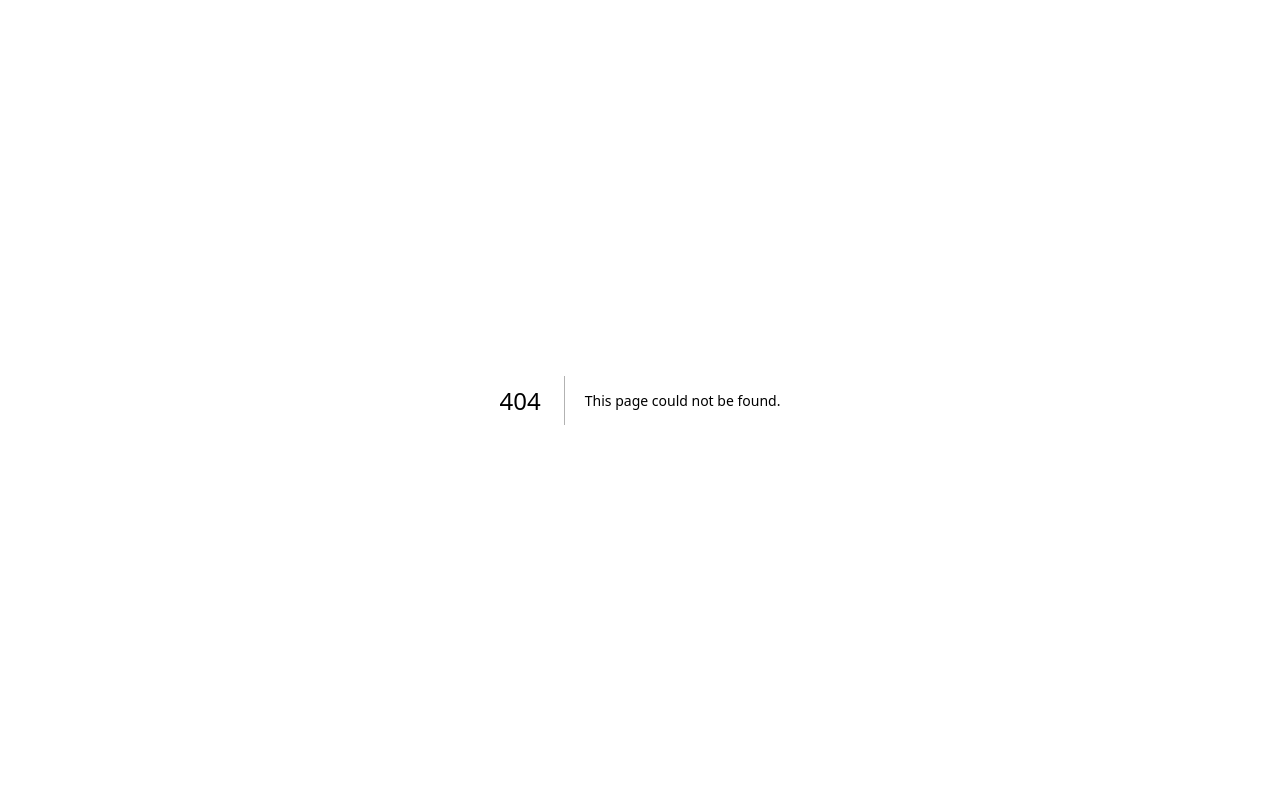
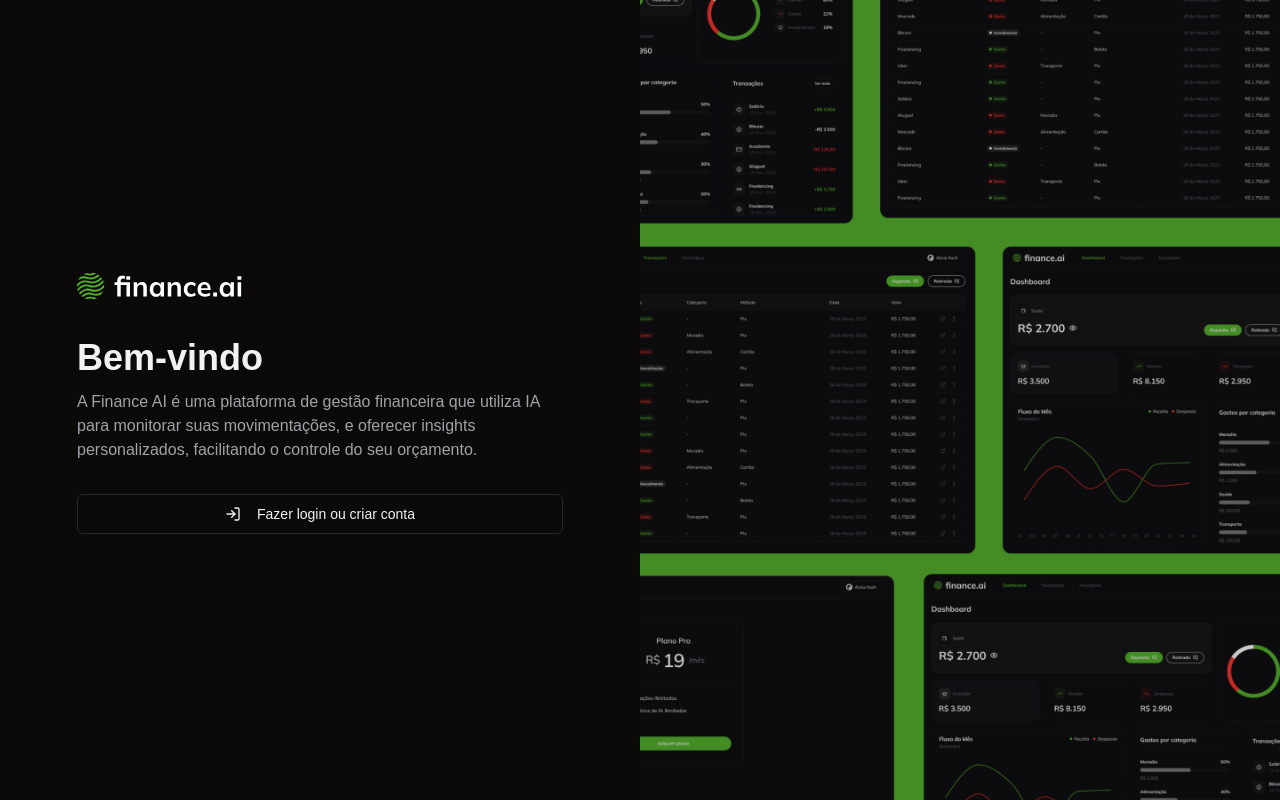
Before and after one commit to pedroallas/Finance-Ai-App, a Next.js app: page /login in a window 1280 px wide. Before the commit this address had no page. Built offline with nearby package versions, Linux system fonts and the light colour scheme.

Commit message:
feat: add login page

```diff
--- /dev/null
+++ b/app/login/page.tsx
@@ -0,0 +1,41 @@
+import Image from "next/image";
+import { Button } from "../_components/ui/button";
+import { LogInIcon } from "lucide-react";
+
+const LoginPage = () => {
+  return (
+    <div className="grid h-full grid-cols-2">
+      {/* ESQUERDA */}
+      <div className="mx-auto flex h-full max-w-[550px] flex-col justify-center p-8">
+        <Image
+          src="/logo.svg"
+          width={173}
+          height={39}
+          alt="Finance AI"
+          className="mb-8"
+        />
+        <h1 className="mb-3 text-4xl font-bold">Bem-vindo</h1>
+        <p className="text-muted-foreground mb-8">
+          A Finance AI é uma plataforma de gestão financeira que utiliza IA para
+          monitorar suas movimentações, e oferecer insights personalizados,
+          facilitando o controle do seu orçamento.
+        </p>
+        <Button variant="outline">
+          <LogInIcon className="mr-2" />
+          Fazer login ou criar conta
+        </Button>
+      </div>
+      {/* DIREITA */}
+      <div className="relative h-full w-full">
+        <Image
+          src="/login.png"
+          alt="faça login"
+          fill
+          className="object-cover"
+        />
+      </div>
+    </div>
+  );
+};
+
+export default LoginPage;
```
